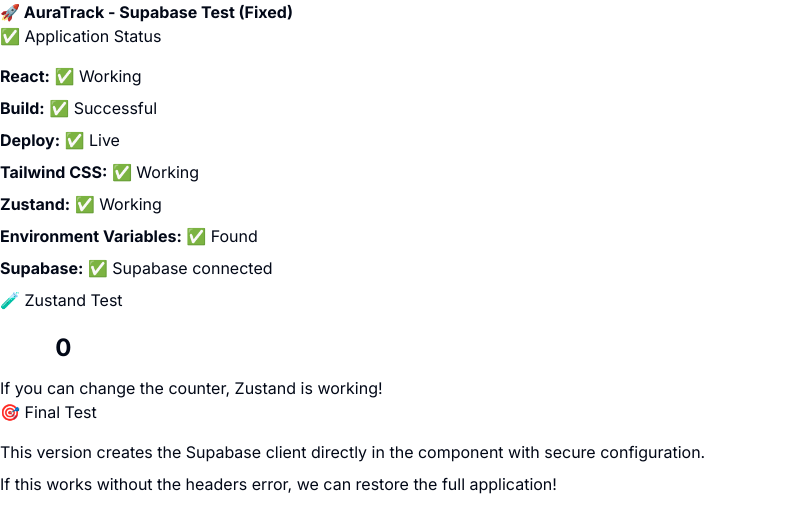
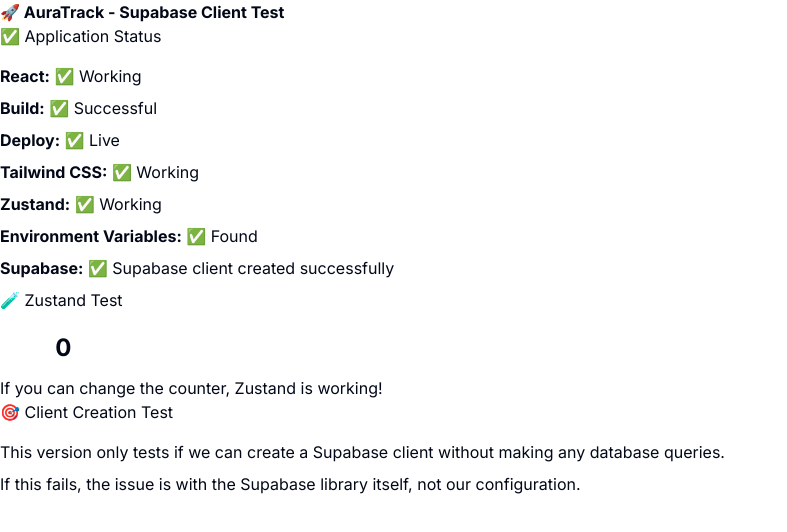
Before and after one commit to PcaJosue/migraine, a React (Vite) app: page / in a window 1280 px wide. Shown: the top 532 px of the page, without its empty margins (0-787 px from the left). Built offline with nearby package versions, Linux system fonts and the light colour scheme; no server answers; the database is empty.

Commit message:
test conf

```diff
--- a/src/App.jsx
+++ b/src/App.jsx
@@ -32,38 +32,22 @@
           return
         }
 
-        // Crear cliente de Supabase con configuración segura
+        // Crear cliente de Supabase con configuración mínima
         const supabase = createClient(supabaseUrl, supabaseKey, {
           auth: {
             persistSession: false,
             autoRefreshToken: false,
             detectSessionInUrl: false
-          },
-          global: {
-            headers: {
-              'X-Client-Info': 'aura-track-app'
-            }
           }
         })
 
-        setSupabaseStatus('Testing connection...')
+        setSupabaseStatus('Testing client creation...')
 
-        // Probar una consulta simple
-        const { data, error } = await supabase
-          .from('app_users')
-          .select('count')
-          .limit(1)
-
-        if (error) {
-          // Si es un error de tabla no encontrada, es normal
-          if (error.code === 'PGRST116' || error.message.includes('relation') || error.message.includes('does not exist')) {
-            setSupabaseStatus('✅ Supabase connected (table not found - normal)')
-          } else {
-            setSupabaseStatus('❌ Supabase connection failed')
-            setSupabaseError(error.message)
-          }
+        // Solo probar que el cliente se crea correctamente
+        if (supabase) {
+          setSupabaseStatus('✅ Supabase client created successfully')
         } else {
-          setSupabaseStatus('✅ Supabase connected')
+          setSupabaseStatus('❌ Failed to create Supabase client')
         }
       } catch (err) {
         console.error('Supabase test error:', err)
@@ -79,7 +63,7 @@
   return (
     <div className="p-5 bg-gray-100 min-h-screen">
       <h1 className="text-3xl font-bold text-gray-800 mb-5">
-        🚀 AuraTrack - Supabase Test (Fixed)
+        🚀 AuraTrack - Supabase Client Test
       </h1>
 
       <div className="bg-white p-5 rounded-lg shadow-md mb-5">
@@ -121,9 +105,9 @@
       )}
 
       <div className="bg-green-100 p-5 rounded-lg shadow-md">
-        <h2 className="text-xl font-semibold text-green-800 mb-4">🎯 Final Test</h2>
-        <p className="text-green-700 mb-2">This version creates the Supabase client directly in the component with secure configuration.</p>
-        <p className="text-green-700">If this works without the headers error, we can restore the full application!</p>
+        <h2 className="text-xl font-semibold text-green-800 mb-4">🎯 Client Creation Test</h2>
+        <p className="text-green-700 mb-2">This version only tests if we can create a Supabase client without making any database queries.</p>
+        <p className="text-green-700">If this fails, the issue is with the Supabase library itself, not our configuration.</p>
       </div>
     </div>
   )
```
